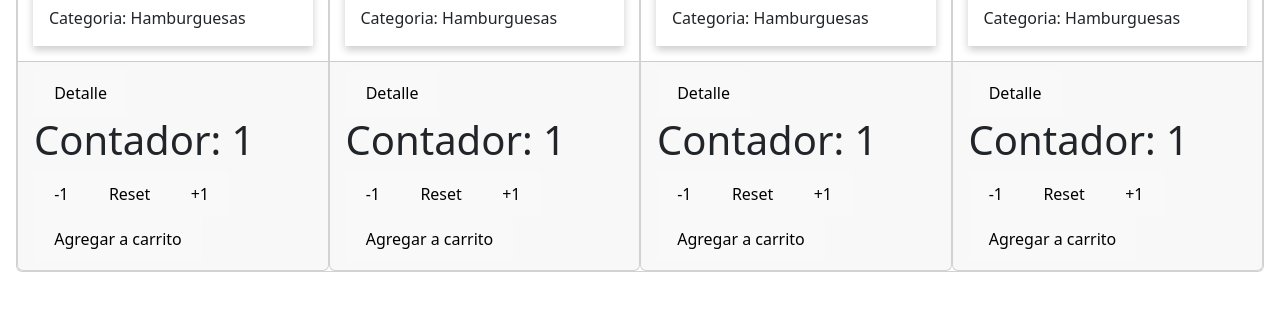
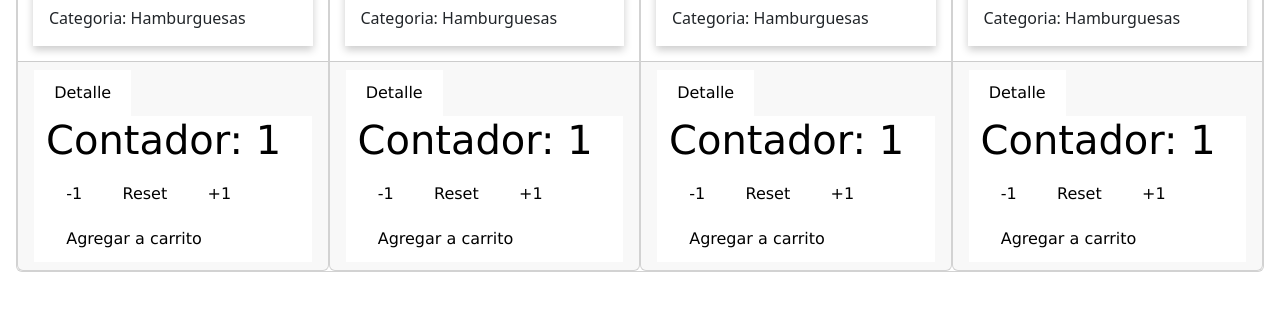
Before and after one commit to AdrielJoshua22/APPREACT2024, a React (Vite) app in the folder MiProyecto/: page / in a window 1280 px wide. Shown: the part 406-718 px from the top of the page. Built offline with nearby package versions, Linux system fonts and the light colour scheme.

Commit message:
mejoro stylo de contador

```diff
--- a/MiProyecto/src/components/Contador/Contador.jsx
+++ b/MiProyecto/src/components/Contador/Contador.jsx
@@ -1,16 +1,18 @@
+import { Container } from 'react-bootstrap'
 import { useCounter } from '../../Hooks/useCounter'
+import './contador.css'
 
 export const Contador = () => {
 
   const {contador,incrementar,decrementar,resetear} = useCounter(0)
 
   return(
-    <>
+    <Container className='contador' >
     <h1>Contador: {contador}</h1>
-    <button onClick={() => decrementar()}>-1</button>
-    <button onClick={() => resetear()}>Reset</button>
-    <button onClick={() => incrementar()}>+1</button>
-    <button onClick >Agregar a carrito</button>
-    </>
+    <button className='contador' onClick={() => decrementar()}>-1</button>
+    <button  className='contador' onClick={() => resetear()}>Reset</button>
+    <button  className='contador' onClick={() => incrementar()}>+1</button>
+    <button  className='contador' onClick >Agregar a carrito</button>
+    </Container>
   )
 }
--- /dev/null
+++ b/MiProyecto/src/components/Contador/contador.css
@@ -0,0 +1,6 @@
+.contador{
+    background-color: rgb(255, 255, 255);
+    color: black;
+    font-size: medium;
+    font-family: Verdana, Geneva, Tahoma, sans-serif;
+}
--- a/MiProyecto/src/components/ItemListContainer/ItemListContainer.jsx
+++ b/MiProyecto/src/components/ItemListContainer/ItemListContainer.jsx
@@ -43,7 +43,7 @@ import { Contador } from "../contador/contador"
                                                             <label>Categoria: {categoria}</label>
                                                         </div>
                                                         <div className="card-footer">
-                                                            <button /* className="btn btn-outline-dark" */>Detalle</button>
+                                                            <button className='contador'>Detalle</button>
                                                             <Contador/>
                                                         </div>
                                                     </div>
```
